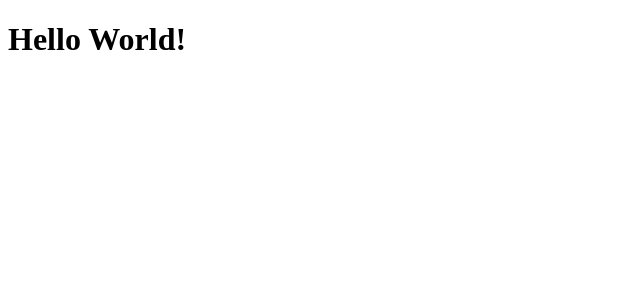
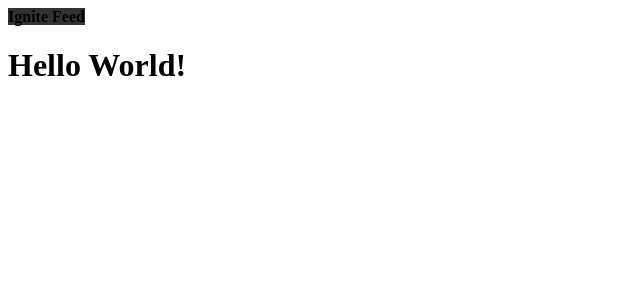
Before and after one commit to alemon-ice/ignite-trilha-react-2022, a React (Vite) app in the folder projeto-1/01-fundamentos-reactjs/: page / in a window 1280 px wide. Shown: the top 300 px of the page, without its empty margins (0-640 px from the left). Built offline with nearby package versions, Linux system fonts and the light colour scheme.

Commit message:
CSS modules

```diff
--- a/projeto-1/01-fundamentos-reactjs/src/App.jsx
+++ b/projeto-1/01-fundamentos-reactjs/src/App.jsx
@@ -1,6 +1,11 @@
+import { Header } from "./components/Header"
+
 function App() {
   return (
+    <>
+    <Header />
     <h1>Hello World!</h1>
+    </>
   )
 }
 
--- /dev/null
+++ b/projeto-1/01-fundamentos-reactjs/src/components/Header/Header.module.css
@@ -0,0 +1,4 @@
+.header {
+    background-color: #333;
+    height: 80px;
+}
--- /dev/null
+++ b/projeto-1/01-fundamentos-reactjs/src/components/Header/index.jsx
@@ -0,0 +1,9 @@
+import styles from './Header.module.css'
+
+export function Header() {
+    return (
+        <header>
+            <strong className={styles.header}>Ignite Feed</strong>
+        </header>
+    )
+}
--- /dev/null
+++ b/projeto-1/01-fundamentos-reactjs/src/styles.css
@@ -0,0 +1,4 @@
+body {
+    background-color: #121214;
+    color: #FFF;
+}
```
